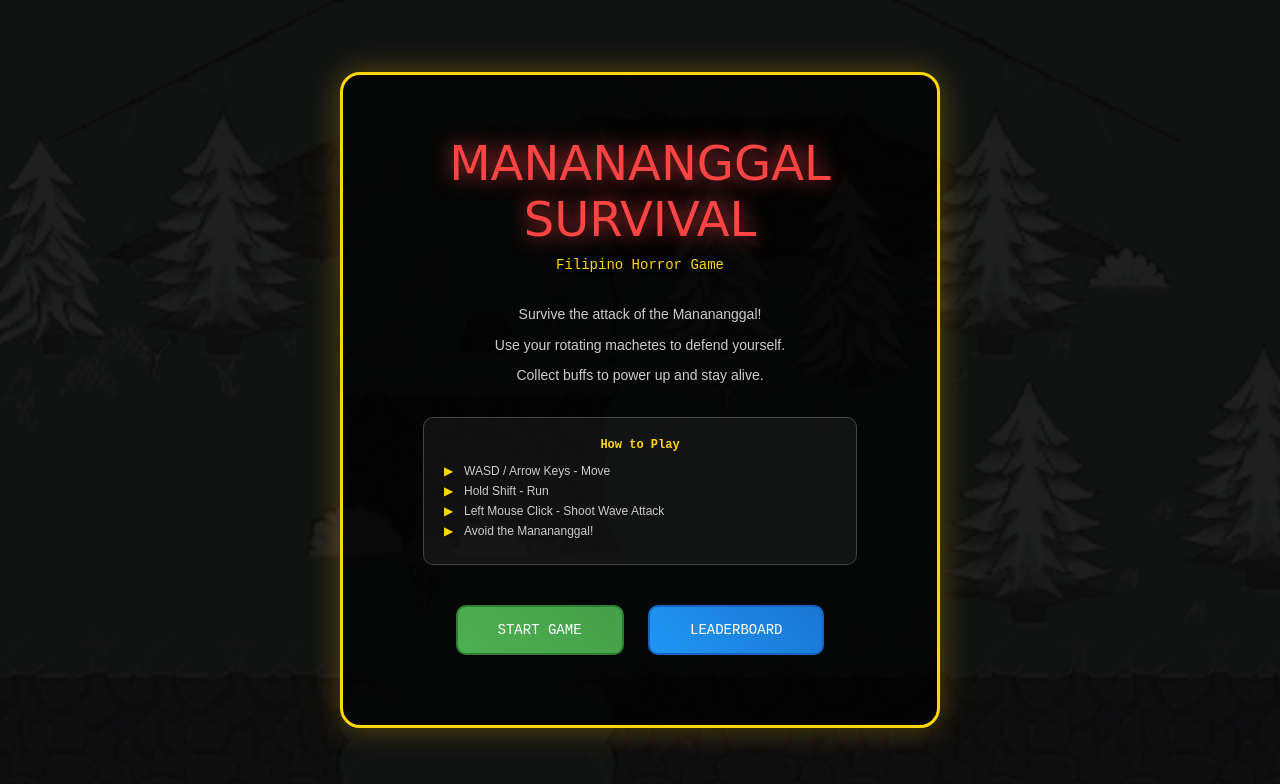
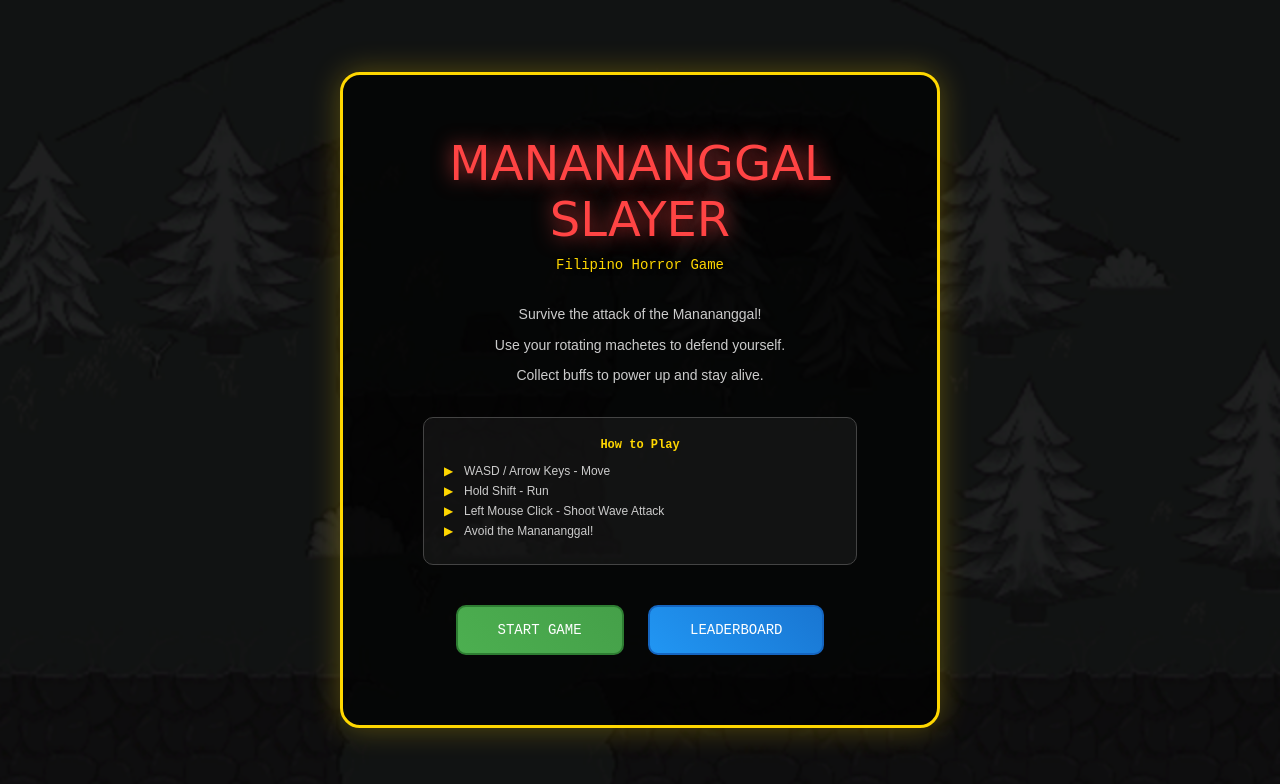
Before and after one commit to JhonAusten/manananggal, a plain HTML site: page index.html in a window 1280 px wide. Drawn offline with Linux system fonts and the light colour scheme.

Commit message:
Update index.html

```diff
--- a/index.html
+++ b/index.html
@@ -3,13 +3,13 @@
 <head>
     <meta charset="UTF-8">
     <meta name="viewport" content="width=device-width, initial-scale=1.0">
-    <title>Manananggal Survival Game - Enhanced with Asset Integration</title>
+    <title>Manananggal Slayer</title>
     <link rel="stylesheet" href="style.css">
 </head>
 <body>
     <div class="menu-screen" id="menuScreen">
         <div class="menu-container">
-            <div class="menu-title">MANANANGGAL SURVIVAL</div>
+            <div class="menu-title">MANANANGGAL SLAYER</div>
 
             <div class="menu-subtitle">Filipino Horror Game</div>
 
@@ -61,7 +61,7 @@
 
     <div class="loading-indicator" id="loadingIndicator">Loading Assets...</div>
 
-    <div class="title">Manananggal Survival</div>
+    <div class="title">Manananggal Slayer</div>
 
     <div class="game-area" id="gameArea">
         <div id="hudPanel" class="hud-panel">
```
